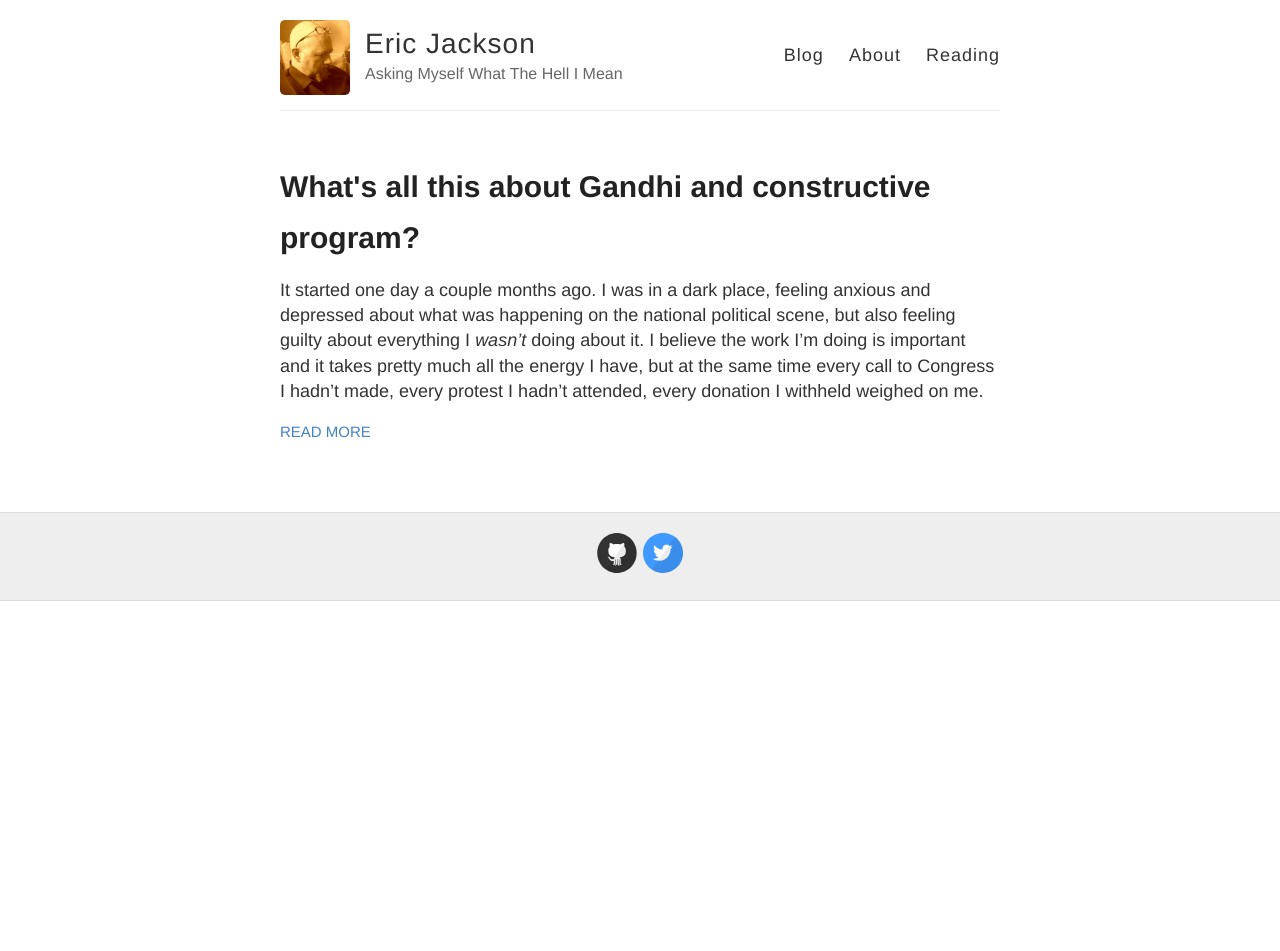
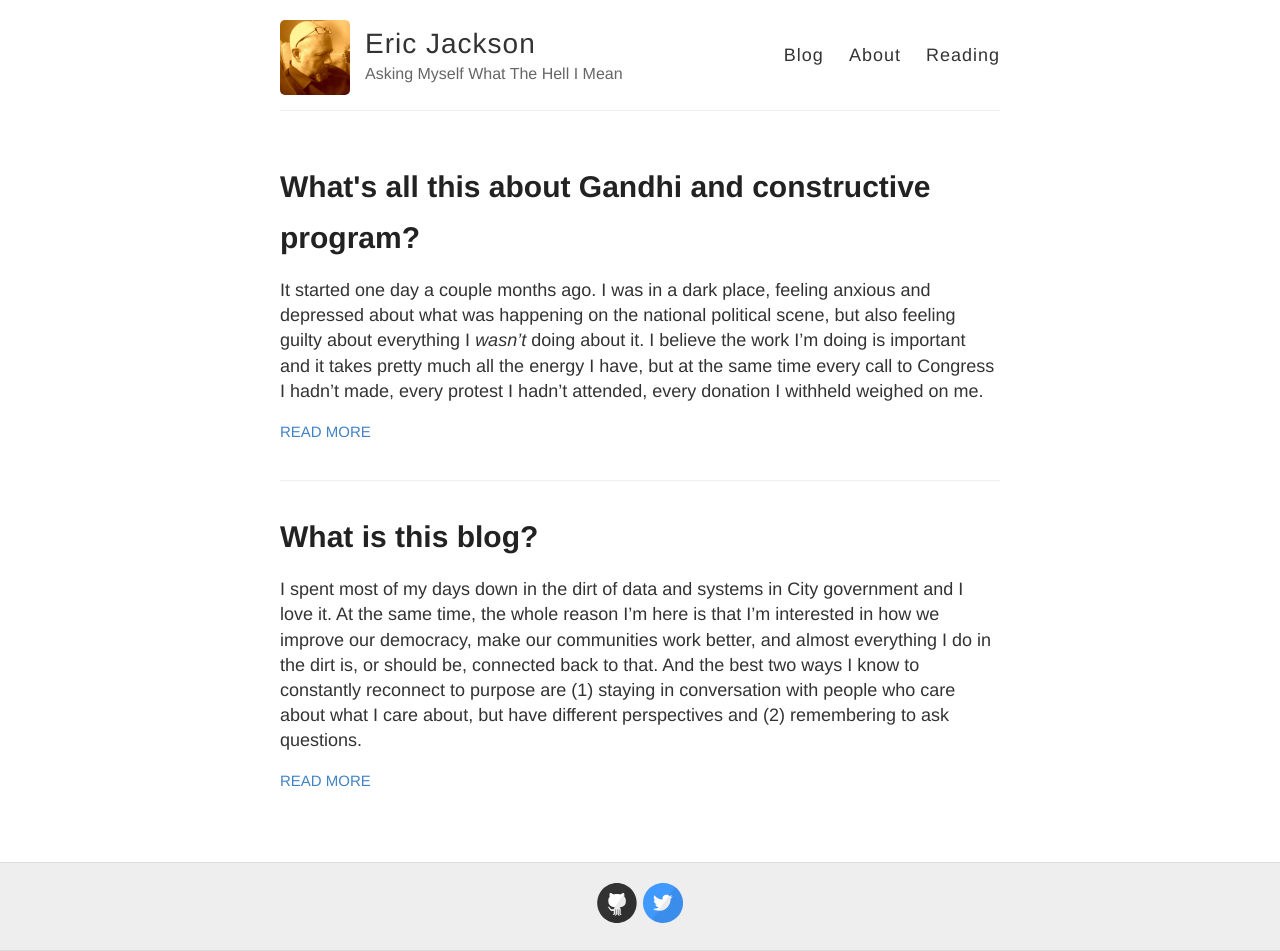
Before and after one commit to ejaxon/ejaxon.github.io, a Jekyll site: the page built from index.html, in a window 1280 px wide. Built offline with Jekyll 4.4.1, drawn with Linux system fonts in a browser that asks for light colours; before the commit the page ends 900 px from its top, so only the background shows below that.

Commit message:
final for today

```diff
--- /dev/null
+++ b/_posts/2017-4-17-what-is-this-blog.md
@@ -0,0 +1,10 @@
+---
+layout: post
+title: What is this blog?
+---
+
+I spent most of my days down in the dirt of data and systems in City government and I love it. At the same time, the whole reason I'm here is that I'm interested in how we improve our democracy, make our communities work better, and almost everything I do in the dirt is, or should be, connected back to that. And the best two ways I know to constantly reconnect to purpose are (1) staying in conversation with people who care about what I care about, but have different perspectives and (2) remembering to ask questions.
+
+I try to participate in conversation as much as possible, both within my local community and in the broader community of those doing government, civic tech, political work, etc.
+
+But I think that the conversation can even usefully include conversation with myself. That's essentially what this blog is, an attempt to carry on a conversation with myself. I will be thrilled if it also engages others, but I believe it's helpful even if I'm talking to myself.
--- a/_posts/2017-4-15-what-about-constructive-program.md
+++ b/_posts/2017-4-18-what-about-constructive-program.md
@@ -23,7 +23,7 @@ Constructive program has, in contrast, been largely neglected. It is usually men
 
 In effect, the constructive program is reduced to a simple assumption that the use of non-violent means to force change will somehow automatically result in a transformation of society.
 
-On the one hand it seems reasonable to assume that the aftermath of change brought about by non-violent means is likely to be better than that following violent ones. On the other hand, that assumption is actually in direct contradiction to Gandhi's assertion that the resisters are likely to simply become the new oppressors within an essentially unchanged system.
+On the one hand it seems reasonable to assume that the aftermath of change brought about by non-violent means is likely to be better than that following violent ones. On the other hand, the assumption of transformation is in direct contradiction to Gandhi's assertion that the resisters are likely to simply become the new oppressors within an essentially unchanged system.
 
 I would argue that those familiar with issues of organizational change would probably have to side with Gandhi. The underlying structures and dynamics of an organizational system are remarkably persistent, often surviving even wholesale replacement of most of the participants. And a system at the scale of an entire nation is unlikely to be less resistant to change.
 
```
